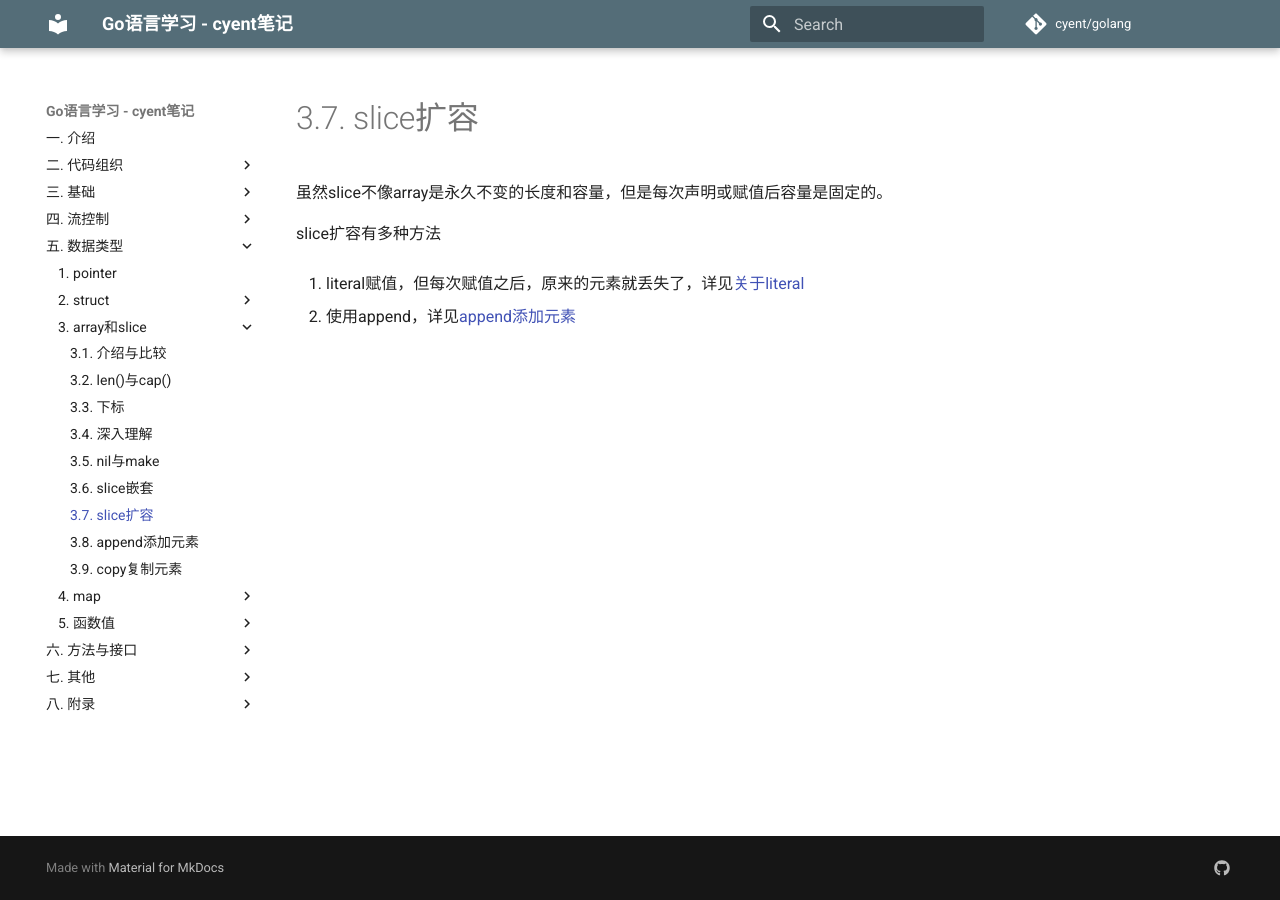
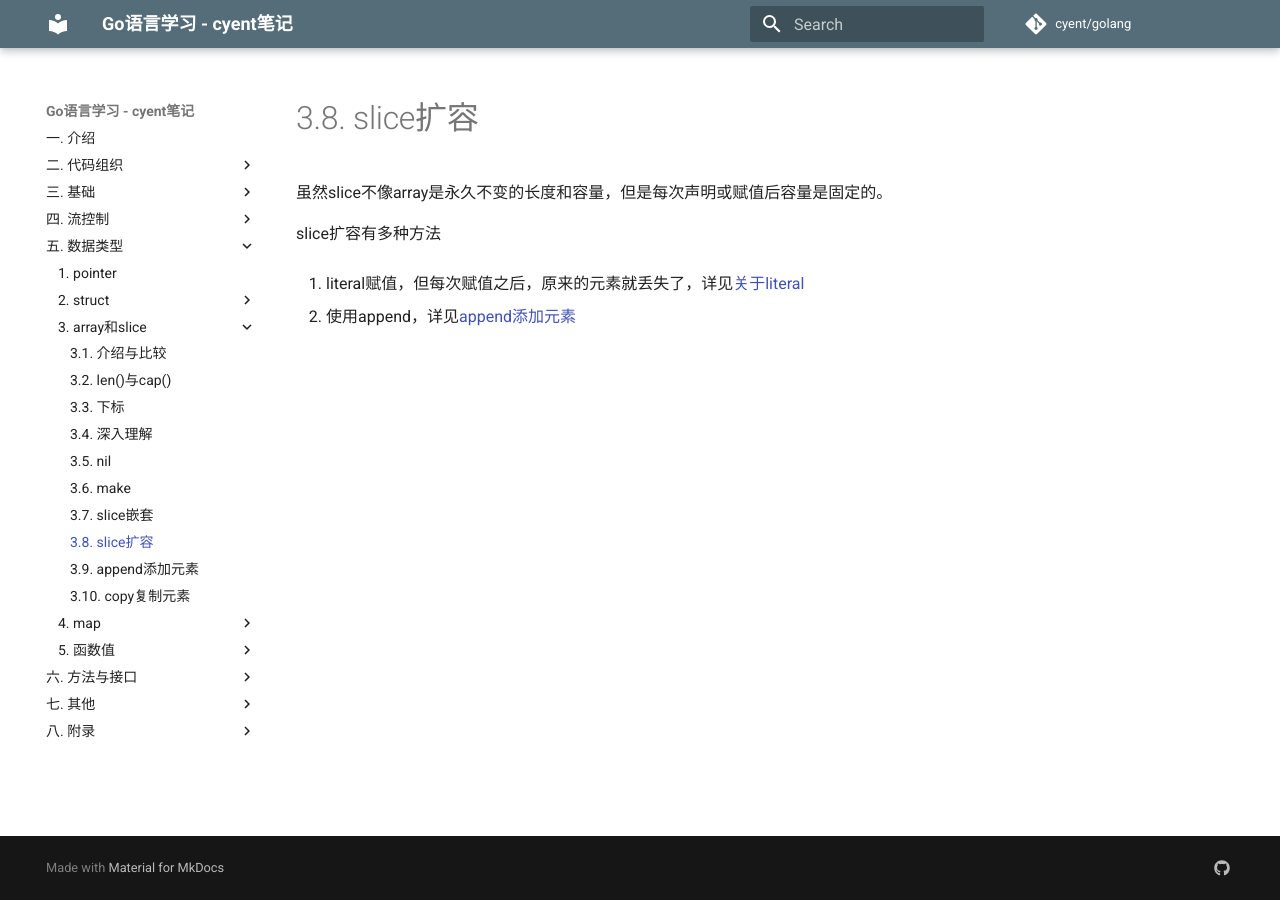
Before and after one commit to yxhsea/golang, an MkDocs documentation site: the page built from docs/datatype/arr_sli_expand.md, in a window 1280 px wide. Built offline with MkDocs 1.6.1 and Material for MkDocs 9.7.7, drawn with Linux system fonts in a browser that asks for light colours; comment, search, counter and statistics services are not loaded; old or Windows-style settings are respelled for this version of MkDocs.

Commit message:
add nil and make

```diff
--- a/mkdocs.yml
+++ b/mkdocs.yml
@@ -95,11 +95,12 @@ pages:
             - 3.2. len()与cap(): datatype/arr_sli_len_cap.md
             - 3.3. 下标: datatype/arr_sli_index.md
             - 3.4. 深入理解: datatype/arr_sli_key.md
-            - 3.5. nil与make: datatype/arr_sli_nil_make.md
-            - 3.6. slice嵌套: datatype/arr_sli_nest.md
-            - 3.7. slice扩容: datatype/arr_sli_expand.md
-            - 3.8. append添加元素: datatype/arr_sli_append.md
-            - 3.9. copy复制元素: datatype/arr_sli_copy.md
+            - 3.5. nil: datatype/arr_sli_nil.md
+            - 3.6. make: datatype/arr_sli_make.md
+            - 3.7. slice嵌套: datatype/arr_sli_nest.md
+            - 3.8. slice扩容: datatype/arr_sli_expand.md
+            - 3.9. append添加元素: datatype/arr_sli_append.md
+            - 3.10. copy复制元素: datatype/arr_sli_copy.md
         - 4. map:
             - 4.1. 声明: datatype/map_main.md
             - 4.2. nil map: datatype/map_nil.md
@@ -135,6 +136,8 @@ pages:
         - 5. 循环、迭代、遍历、递归的区别: other/loop_iterate_traversal_recursion.md
         - 6. go和python的比较: other/go_python.md
         - 7. 面向对象: other/oo.md
+        - 8. nil: other/nil.md
+        - 9. make: other/make.md
     - 八. 附录:
         - 1. 文档: appendix/doc.md
         - 2. 编码规范: appendix/code.md
```
Also changed, not shown: docs/datatype/arr_sli_make.md (added, +60 -0 lines), docs/datatype/arr_sli_nil.md (renamed from docs/datatype/arr_sli_nil_make.md, +0 -69 lines), docs/other/make.md (added, +12 -0 lines), docs/other/nil.md (added, +106 -0 lines).
